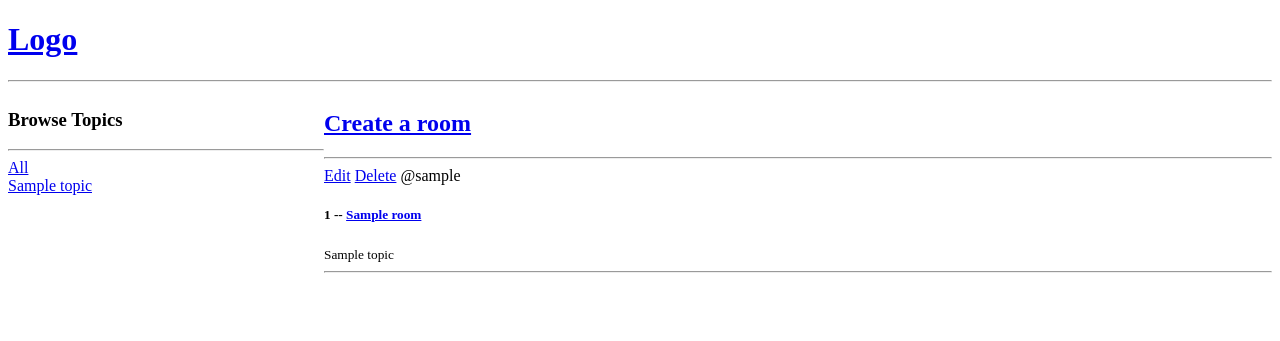
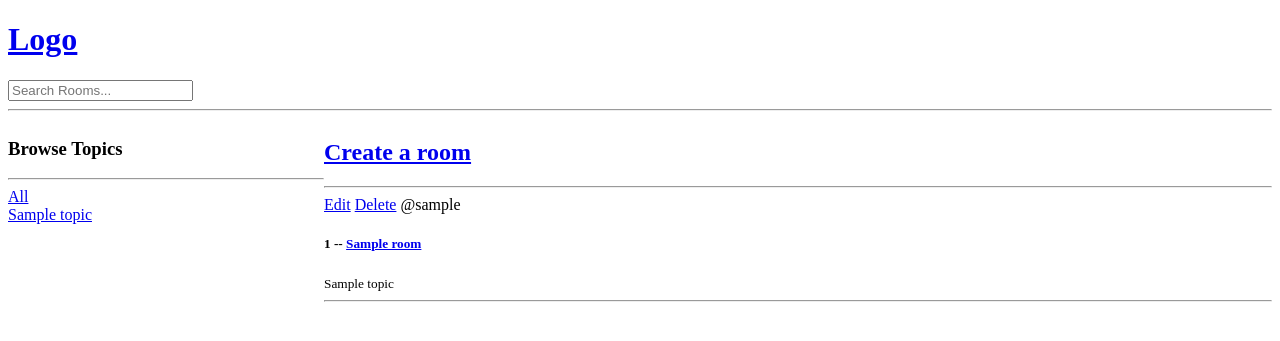
Before and after one commit to BuDi4ka/django-discord-learning, a Django app: page / in a window 1280 px wide. Shown: the top 341 px of the page. Run offline with Django 5.2, Linux system fonts and the light colour scheme; tables that the repository leaves empty hold one stand-in row (values such as "Sample post").

Commit message:
searching by other specs

```diff
--- a/base/views.py
+++ b/base/views.py
@@ -1,4 +1,5 @@
 from django.shortcuts import render, redirect
+from django.db.models import Q
 
 from .models import Room, Topic
 from .forms import RoomForm
@@ -13,7 +14,11 @@ from .forms import RoomForm
 def home(request):
     q = request.GET.get('q') if request.GET.get('q') else ''
 
-    rooms = Room.objects.filter(topic__name__contains=q)
+    rooms = Room.objects.filter(
+        Q(topic__name__contains=q) |
+        Q(name__icontains=q) |
+        Q(description__icontains=q)
+    )
 
     topics = Topic.objects.all()
 
--- a/templates/navbar.html
+++ b/templates/navbar.html
@@ -2,4 +2,8 @@
     <h1>Logo</h1>
 </a>
 
+<form action="{% url 'base:home' %}" method="GET">
+    <input type="text" name="q" placeholder="Search Rooms...">
+</form>
+
 <hr>
```
